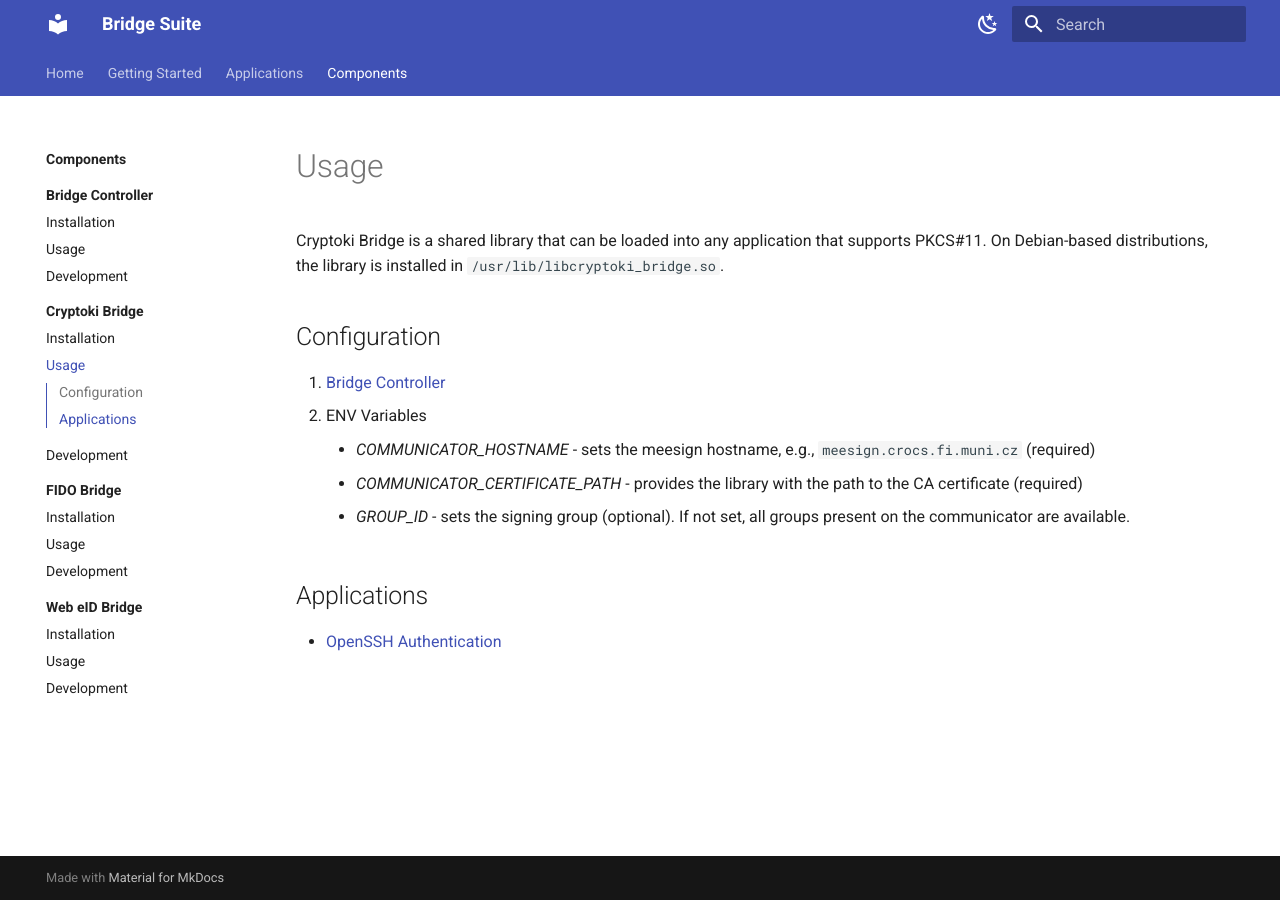
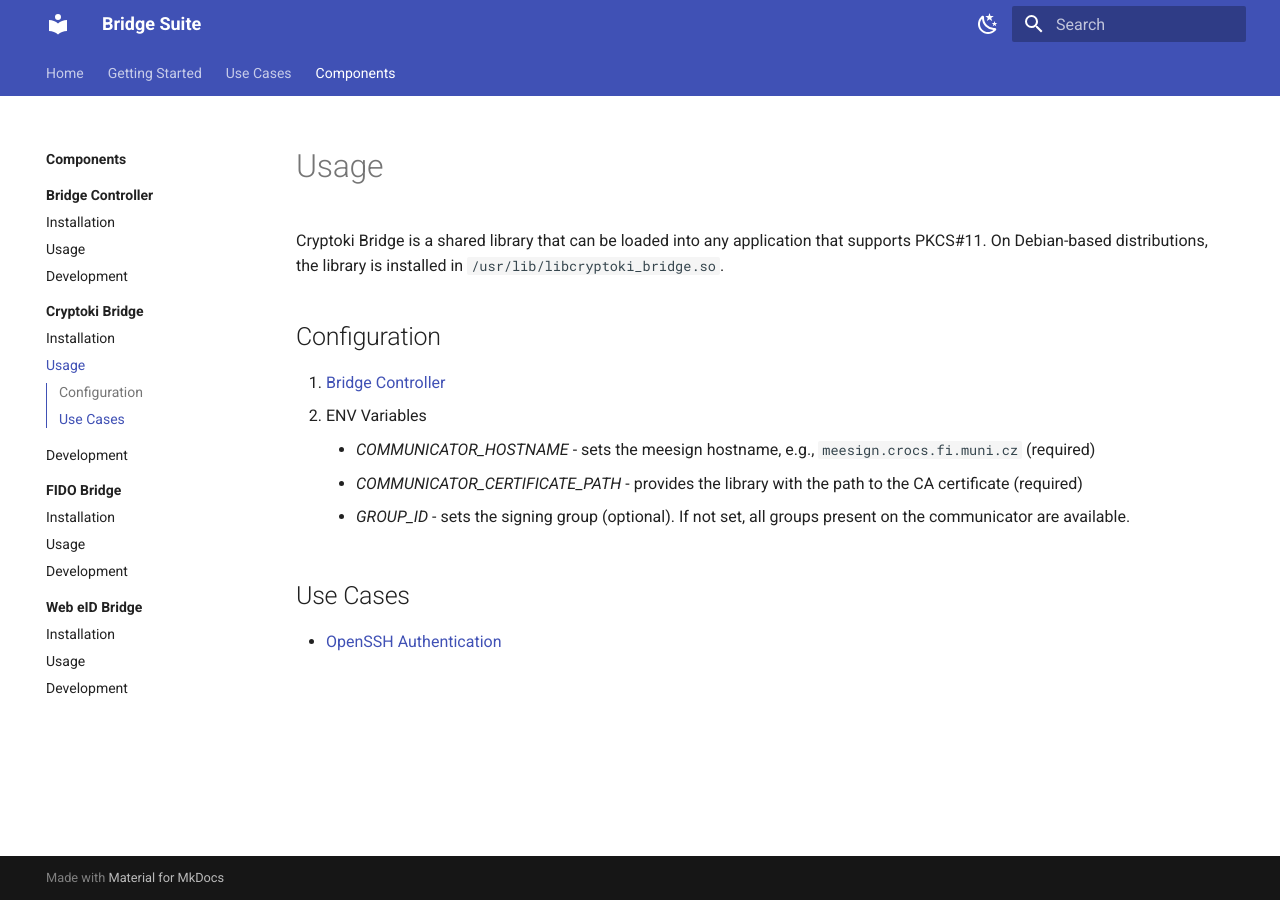
Before and after one commit to KristianMika/bridge-suite, an MkDocs documentation site: the page built from docs/src/components/cryptoki-bridge/usage.md, in a window 1280 px wide. Built offline with MkDocs 1.6.1 and Material for MkDocs 9.7.7, drawn with Linux system fonts in a browser that asks for light colours.

Commit message:
docs: rename applications to usecases

```diff
--- a/docs/src/applications/index.md
+++ /dev/null
@@ -1 +0,0 @@
-# Applications
--- a/docs/src/components/cryptoki-bridge/usage.md
+++ b/docs/src/components/cryptoki-bridge/usage.md
@@ -10,6 +10,6 @@ Cryptoki Bridge is a shared library that can be loaded into any application that
       - _COMMUNICATOR_CERTIFICATE_PATH_ - provides the library with the path to the CA certificate (required)
       - _GROUP_ID_ - sets the signing group (optional). If not set, all groups present on the communicator are available.
 
-## Applications
+## Use Cases
 
-- [OpenSSH Authentication](../../applications/openssh.md)
+- [OpenSSH Authentication](../../use cases/openssh.md)
--- /dev/null
+++ b/docs/src/use cases/index.md
@@ -0,0 +1 @@
+# Use Cases
```
Also changed, not shown: docs/src/.pages, docs/src/use cases/.pages (renamed from docs/src/applications/.pages), docs/src/use cases/gnupg.md (renamed from docs/src/applications/gnupg.md), docs/src/use cases/openssh.md (renamed from docs/src/applications/openssh.md).
